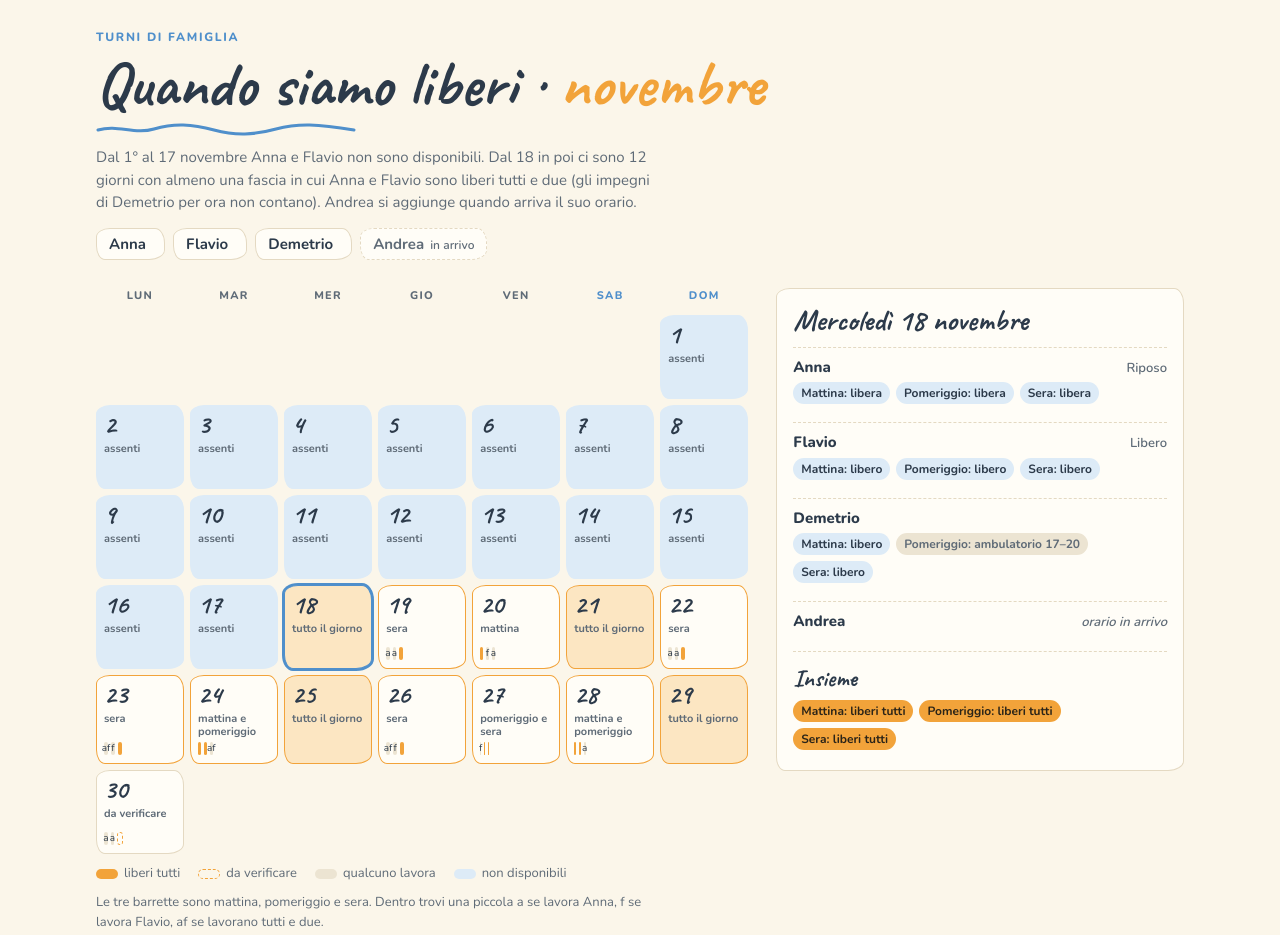
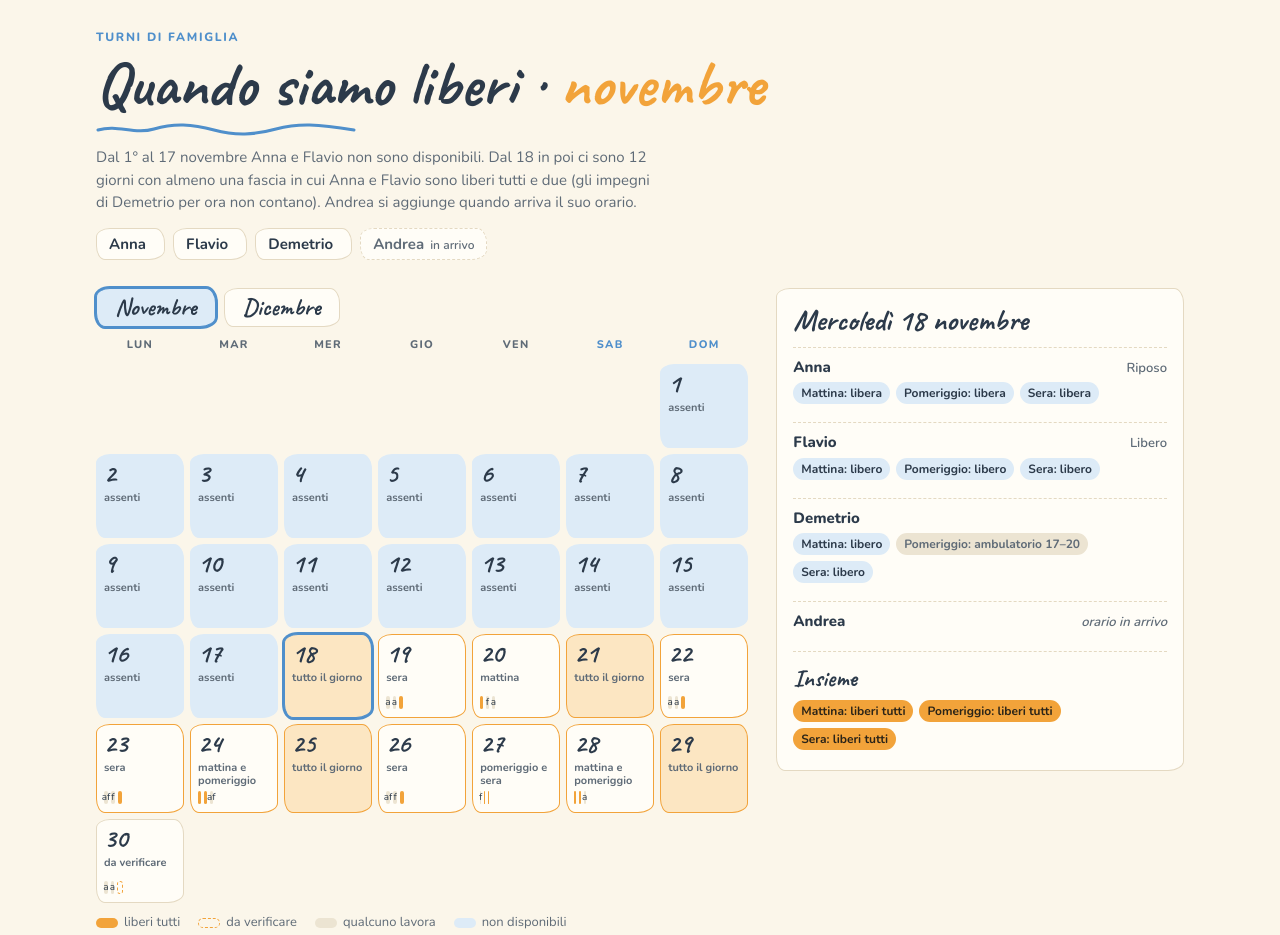
Before and after one commit to claudiaraichini-dev/orari, a plain HTML site: page index.html in a window 1280 px wide. Shown: the top 935 px of the page. Drawn offline with nearby package versions, Linux system fonts and the light colour scheme.

Commit message:
Aggiunto dicembre con gli impegni di Demetrio; novembre sparisce dal 1° dicembre
Co-Authored-By: Claude Sonnet 5.5 <noreply@anthropic.com>
Claude-Session: https://claude.ai/code/session_01GbWbT8ZWYWC7ijXsQaNqfC

```diff
--- a/index.html
+++ b/index.html
@@ -141,6 +141,16 @@ h2{font-family:var(--f-hand);font-weight:700;font-size:32px;line-height:1.05;mar
 .mini .dd{display:inline-block;margin:2px 4px 2px 0;padding:1px 8px;border-radius:999px;background:var(--sky-soft);font-size:12px;font-weight:700;white-space:nowrap}
 .mini .t{font-weight:700;color:var(--ink-soft);white-space:nowrap}
 @media (prefers-reduced-motion: reduce){.cell{transition:none}.cell:hover{transform:none}}
+.months{display:flex;gap:8px;flex-wrap:wrap}
+.mbtn{appearance:none;font-family:var(--f-hand);font-weight:700;font-size:24px;line-height:1;color:var(--ink);background:var(--card);border:1.5px solid var(--line);border-radius:var(--sketch);padding:6px 18px 7px;cursor:pointer}
+.mbtn:hover{border-color:var(--sky)}
+.mbtn:focus-visible{outline:3px solid var(--sky);outline-offset:2px}
+.mbtn[aria-pressed="true"]{background:var(--sky-soft);border-color:var(--sky);box-shadow:0 0 0 2px var(--sky)}
+.slot.nd{background:transparent;border:1.5px dashed var(--line)}
+.legend i.nd{background:transparent;border:1.5px dashed var(--line)}
+.chip.nd{background:transparent;border:1.5px dashed var(--line)}
+.mini td.n{color:var(--ink-soft);font-style:italic;font-weight:600}
+.dnote{display:block;margin-top:2px;font-size:13px;color:var(--ink-soft)}
 </style>
 
 </head>
@@ -148,20 +158,22 @@ h2{font-family:var(--f-hand);font-weight:700;font-size:32px;line-height:1.05;mar
 <div class="wrap">
   <header>
     <span class="eyebrow">Turni di famiglia</span>
-    <h1>Quando siamo liberi · <span class="month">novembre</span></h1>
+    <h1>Quando siamo liberi · <span class="month" id="mname">novembre</span></h1>
     <svg class="squiggle" viewBox="0 0 260 14" fill="none" aria-hidden="true"><path d="M2 8 C 22 2, 38 13, 58 7 S 96 2, 118 8 S 158 13, 180 7 S 222 2, 258 8" stroke="currentColor" stroke-width="3" stroke-linecap="round"/></svg>
     <p class="lede" id="lede"></p>
     <div class="people" id="people"></div>
   </header>
 
   <div class="main">
-    <section class="cal" aria-label="Calendario di novembre 2026">
+    <section class="cal" id="calsec" aria-label="Calendario di novembre 2026">
+      <div class="months" id="months" hidden></div>
       <div class="dow" aria-hidden="true"><span>Lun</span><span>Mar</span><span>Mer</span><span>Gio</span><span>Ven</span><span class="we">Sab</span><span class="we">Dom</span></div>
       <div class="grid" id="grid"></div>
       <div class="legend">
         <span><i class="si"></i>liberi tutti</span>
         <span><i class="forse"></i>da verificare</span>
         <span><i></i>qualcuno lavora</span>
+        <span id="legnd" hidden><i class="nd"></i>orari in arrivo</span>
         <span><i class="away"></i>non disponibili</span>
       </div>
       <p class="howto">Le tre barrette sono mattina, pomeriggio e sera. Dentro trovi una piccola a se lavora Anna, f se lavora Flavio, af se lavorano tutti e due.</p>
@@ -178,10 +190,11 @@ h2{font-family:var(--f-hand);font-weight:700;font-size:32px;line-height:1.05;mar
       <li><b>Fasce:</b> mattina 8–14, pomeriggio 14–20, sera dopo le 20.</li>
       <li><b>Notte e smonto:</b> la notte va dalle 20 alle 8, quindi chi la fa è libero di giorno ma non la sera; il giorno dopo (smonto) è libero dalle 8.</li>
       <li><b>Anna:</b> M mattina 8–14, P pomeriggio 14–20, MP mattina e pomeriggio 8–20, Nido stesso orario della mattina, PS permesso studio (congresso o corso, di solito 9–17), N notte 20–8. Le caselle vuote sono riposo.</li>
-      <li><b>Flavio:</b> per lo smonto vale la stessa regola di Anna. A novembre (dal 9 al 29) non ha prenotte (20–24) né reperibilità. Lunedì 30 non c'è nello screenshot.</li>
+      <li><b>Flavio:</b> per lo smonto vale la stessa regola di Anna. <span data-month="10">A novembre (dal 9 al 29) non ha prenotte (20–24) né reperibilità. Lunedì 30 non c'è nello screenshot.</span></li>
       <li><b>Demetrio:</b> è impegnato il pomeriggio il lunedì, il mercoledì e il venerdì, e la mattina il martedì e il giovedì. In più ha i turni AFT e CDC del prospetto qui sotto. Per ora questi impegni nel calendario non contano: li vedi toccando il giorno.
-        <table class="mini" aria-label="Impegni di Demetrio in tarda mattinata a novembre"><thead><tr><th scope="col">Turno</th><th scope="col">Giorni di novembre</th><th scope="col">Orario</th></tr></thead><tbody><tr><th scope="row">AFT</th><td><span class="dd">ven 6</span><span class="dd">ven 13</span><span class="dd">ven 20</span><span class="dd">ven 27</span></td><td class="t">11–14</td></tr><tr><th scope="row">CDC</th><td><span class="dd">mer 11</span><span class="dd">mer 25</span></td><td class="t">11–14</td></tr></tbody></table>
+        <table class="mini" data-month="10" aria-label="Impegni di Demetrio in tarda mattinata a novembre"><thead><tr><th scope="col">Turno</th><th scope="col">Giorni di novembre</th><th scope="col">Orario</th></tr></thead><tbody><tr><th scope="row">AFT</th><td><span class="dd">ven 6</span><span class="dd">ven 13</span><span class="dd">ven 20</span><span class="dd">ven 27</span></td><td class="t">11–14</td></tr><tr><th scope="row">CDC</th><td><span class="dd">mer 11</span><span class="dd">mer 25</span></td><td class="t">11–14</td></tr></tbody></table><table class="mini" data-month="11" hidden aria-label="Impegni di Demetrio in tarda mattinata a dicembre"><thead><tr><th scope="col">Turno</th><th scope="col">Giorni di dicembre</th><th scope="col">Orario</th></tr></thead><tbody><tr><th scope="row">AFT</th><td><span class="dd">mer 2</span><span class="dd">ven 18</span><span class="dd">mer 23</span><span class="dd">mer 30</span></td><td class="t">11–14</td></tr><tr><th scope="row">CDC</th><td class="n">in arrivo</td><td class="t">—</td></tr></tbody></table><span class="dnote" data-month="11" hidden>Martedì 8 e venerdì 25 dicembre sono festivi: niente ambulatorio.</span>
       </li>
+      <li data-month="11" hidden><b>Anna e Flavio:</b> gli orari di dicembre non sono ancora arrivati; il calendario si completa appena ci sono.</li>
       <li><b>Andrea:</b> il suo orario arriva più avanti; per ora il calendario non lo considera.</li>
     </ul>
   </section>
@@ -189,12 +202,13 @@ h2{font-family:var(--f-hand);font-weight:700;font-size:32px;line-height:1.05;mar
 
 <script>
 (function(){
-  var F='free', B='busy', U='unknown', A='away', T='aft';
+  var F='free', B='busy', U='unknown', A='away', T='aft', ND='nd';
   var KEYS=['m','p','s'];
   var SLOT_NAME={m:'mattina',p:'pomeriggio',s:'sera'};
   var DOW_LONG=['domenica','lunedì','martedì','mercoledì','giovedì','venerdì','sabato'];
   var DOW_SHORT=['Dom','Lun','Mar','Mer','Gio','Ven','Sab'];
-  var YEAR=2026, MONTH=10, NDAYS=30, HONEY_END=17;
+  var YEAR=2026, MONTH=10, NDAYS=30, HONEY_END=17, MNAME='novembre', now=new Date();
+  var MONTHS=[{y:2026,m:10,n:30,name:'novembre',hide:new Date(2026,11,1)},{y:2026,m:11,n:31,name:'dicembre',hide:null}];
 
   function S(m,p,s){return {m:m,p:p,s:s};}
   function dow(d){return new Date(YEAR,MONTH,d).getDay();}
@@ -232,6 +246,7 @@ h2{font-family:var(--f-hand);font-weight:700;font-size:32px;line-height:1.05;mar
 
   function fromMap(map,awayLabel){
     return function(d){
+      if(MONTH===11) return {label:'Orario non ancora ricevuto',slots:S(ND,ND,ND)};
       if(d<=HONEY_END) return {label:awayLabel,slots:S(A,A,A)};
       var e=map[d]; return {label:e[0],slots:e[1]};
     };
@@ -240,6 +255,12 @@ h2{font-family:var(--f-hand);font-weight:700;font-size:32px;line-height:1.05;mar
     var w=dow(d);
     var AM='ambulatorio 10–13', PM='ambulatorio 17–20';
     if(w===0||w===6) return {label:'Fine settimana, libero',slots:S(F,F,F)};
+    if(MONTH===11){
+      if(d===8||d===25) return {label:'Festivo, libero',slots:S(F,F,F)};
+      var aft=(d===2||d===18||d===23||d===30);
+      if(w===1||w===3||w===5) return {label:'',slots:S(aft?T:F,T,F),txt:aft?{m:'AFT 11–14',p:PM}:{p:PM}};
+      return {label:'',slots:S(T,F,F),txt:{m:AM}};
+    }
     if(d===11||d===25) return {label:'',slots:S(T,T,F),txt:{m:'CDC 11–14',p:PM}};
     if(w===1||w===3) return {label:'',slots:S(F,T,F),txt:{p:PM}};
     if(w===2||w===4) return {label:'',slots:S(T,F,F),txt:{m:AM}};
@@ -258,7 +279,8 @@ h2{font-family:var(--f-hand);font-weight:700;font-size:32px;line-height:1.05;mar
     var res={}, why={};
     KEYS.forEach(function(k){
       var st=ACTIVE.map(function(p){return p.day(d).slots[k];});
-      if(st.indexOf(A)>=0) res[k]='away';
+      if(st.indexOf(ND)>=0) res[k]='nd';
+      else if(st.indexOf(A)>=0) res[k]='away';
       else if(st.indexOf(B)>=0) res[k]='no';
       else if(st.indexOf(U)>=0){
         res[k]='forse';
@@ -267,7 +289,7 @@ h2{font-family:var(--f-hand);font-weight:700;font-size:32px;line-height:1.05;mar
     });
     var si=KEYS.filter(function(k){return res[k]==='si';});
     var fo=KEYS.filter(function(k){return res[k]==='forse';});
-    var kind = res.m==='away' ? 'away' : si.length===3 ? 'tutto' : si.length ? 'parte' : fo.length ? 'forse' : 'no';
+    var kind = res.m==='nd' ? 'nd' : res.m==='away' ? 'away' : si.length===3 ? 'tutto' : si.length ? 'parte' : fo.length ? 'forse' : 'no';
     return {slots:res,si:si,forse:fo,why:why,kind:kind};
   }
 
@@ -279,6 +301,7 @@ h2{font-family:var(--f-hand);font-weight:700;font-size:32px;line-height:1.05;mar
   function cap(s){return s.charAt(0).toUpperCase()+s.slice(1);}
   function el(tag,cls,html){var e=document.createElement(tag); if(cls) e.className=cls; if(html!=null) e.innerHTML=html; return e;}
 
+  function render(){
   var DATA={}; for(var d=1; d<=NDAYS; d++) DATA[d]=combine(d);
 
   // testata
@@ -286,14 +309,17 @@ h2{font-family:var(--f-hand);font-weight:700;font-size:32px;line-height:1.05;mar
   document.getElementById('lede').textContent =
     'Dal 1° al '+HONEY_END+' novembre Anna e Flavio non sono disponibili. Dal 18 in poi ci sono '+occDays.length+
     ' giorni con almeno una fascia in cui Anna e Flavio sono liberi tutti e due (gli impegni di Demetrio per ora non contano). Andrea si aggiunge quando arriva il suo orario.';
-  var pp=document.getElementById('people');
+  if(MONTH===11) document.getElementById('lede').textContent='Gli orari di dicembre di Anna e Flavio non sono ancora arrivati. Per ora trovi gli impegni di Demetrio: tocca un giorno per vederli. Il calendario si completa appena ci sono i turni.';
+  document.getElementById('mname').textContent=MNAME;
+  document.getElementById('calsec').setAttribute('aria-label','Calendario di '+MNAME+' '+YEAR);
+  var pp=document.getElementById('people'); pp.innerHTML='';
   PEOPLE.forEach(function(p){
     var w=el('span','who'+(p.pending?' pending':''), p.name+' <small>'+(p.pending?'in arrivo':'')+'</small>');
     pp.appendChild(w);
   });
 
   // griglia
-  var grid=document.getElementById('grid');
+  var grid=document.getElementById('grid'); grid.innerHTML='';
   var lead=(dow(1)+6)%7;
   for(var i=0;i<lead;i++){ var b=el('div','cell blank'); b.setAttribute('aria-hidden','true'); grid.appendChild(b); }
   var HEART='<svg class="heart" viewBox="0 0 24 24" aria-hidden="true"><path fill="currentColor" d="M12 21s-7.5-4.6-9.6-9.2C.9 8.4 3 4.5 6.7 4.5c2.1 0 3.6 1.2 4.3 2.5h2c.7-1.3 2.2-2.5 4.3-2.5 3.7 0 5.8 3.9 4.3 7.3C19.5 16.4 12 21 12 21z"/></svg>';
@@ -303,14 +329,14 @@ h2{font-family:var(--f-hand);font-weight:700;font-size:32px;line-height:1.05;mar
     var btn=el('button','cell '+c.kind);
     btn.type='button'; btn.dataset.day=d; btn.setAttribute('aria-pressed','false');
     var tag = c.kind==='away' ? 'assenti' : c.kind==='tutto' ? 'tutto il giorno' : c.si.length ? joinSlots(c.si) : c.forse.length ? 'da verificare' : '';
-    var lbl = DOW_LONG[dow(d)]+' '+d+' novembre: '+(c.kind==='away'?'non disponibili':c.si.length?'liberi tutti la '+joinSlots(c.si):c.forse.length?'da verificare':'nessuna fascia libera per tutti');
+    var lbl = DOW_LONG[dow(d)]+' '+d+' '+MNAME+': '+(c.kind==='away'?'non disponibili':c.si.length?'liberi tutti la '+joinSlots(c.si):c.forse.length?'da verificare':(c.kind==='nd'?'orario non ancora ricevuto':'nessuna fascia libera per tutti'));
     btn.setAttribute('aria-label',lbl);
     var inner='<span class="num">'+d+'</span>'+(tag?'<span class="tag">'+tag+'</span>':'');
     if(c.kind==='away') inner+='';
     else inner+='<span class="slots">'+KEYS.map(function(k){
       var s=c.slots[k];
       var txt=(PEOPLE[0].day(d).slots[k]===B?'a':'')+(PEOPLE[1].day(d).slots[k]===B?'f':'');
-      return '<span class="slot '+(s==='si'?'si':s==='forse'?'forse':'')+'">'+txt+'</span>';
+      return '<span class="slot '+(s==='si'?'si':s==='forse'?'forse':s==='nd'?'nd':'')+'">'+txt+'</span>';
     }).join('')+'</span>';
     btn.innerHTML=inner;
     btn.addEventListener('click',function(){select(+this.dataset.day);});
@@ -337,27 +363,47 @@ h2{font-family:var(--f-hand);font-weight:700;font-size:32px;line-height:1.05;mar
 
   // dettaglio
   var detail=document.getElementById('detail');
-  var STATE_TXT={free:'libero',busy:'lavora',unknown:'da verificare',away:'non disponibile',aft:'ambulatorio'};
+  var STATE_TXT={free:'libero',busy:'lavora',unknown:'da verificare',away:'non disponibile',aft:'ambulatorio',nd:'in arrivo'};
   function select(day){
     Object.keys(cells).forEach(function(k){cells[k].setAttribute('aria-pressed', String(+k===day));});
     var c=DATA[day];
-    var h='<h2>'+cap(DOW_LONG[dow(day)])+' '+day+' novembre</h2>';
+    var h='<h2>'+cap(DOW_LONG[dow(day)])+' '+day+' '+MNAME+'</h2>';
     ACTIVE.forEach(function(p){
       var x=p.day(day);
       h+='<div class="prow"><div class="top"><span class="name">'+p.name+'<small>'+p.place+'</small></span><span class="what">'+x.label+'</span></div><div class="chips">'+
-        KEYS.map(function(k){var s=x.slots[k]; var t=(x.txt&&x.txt[k])||STATE_TXT[s]; if(s===F&&p.f) t='libera'; return '<span class="chip '+(s===F?'free':s===U?'unknown':'')+'">'+cap(SLOT_NAME[k])+': '+t+'</span>';}).join('')+'</div></div>';
+        KEYS.map(function(k){var s=x.slots[k]; var t=(x.txt&&x.txt[k])||STATE_TXT[s]; if(s===F&&p.f) t='libera'; return '<span class="chip '+(s===F?'free':s===U?'unknown':s===ND?'nd':'')+'">'+cap(SLOT_NAME[k])+': '+t+'</span>';}).join('')+'</div></div>';
     });
     PEOPLE.filter(function(p){return p.pending;}).forEach(function(p){
       h+='<div class="prow pending"><div class="top"><span class="name">'+p.name+'<small>'+p.place+'</small></span><span class="what">orario in arrivo</span></div></div>';
     });
     var tog = c.kind==='away' ? 'Anna e Flavio non sono disponibili.' : '';
     h+='<div class="prow together"><div class="top"><span class="name">Insieme</span></div>'+
-      (tog ? '<span class="what">'+tog+'</span>' :
+      (c.kind==='nd' ? '<span class="what">Gli orari di Anna e Flavio sono in arrivo.</span>' : tog ? '<span class="what">'+tog+'</span>' :
       '<div class="chips">'+KEYS.map(function(k){var s=c.slots[k]; return '<span class="chip '+(s==='si'?'si':s==='forse'?'forse':'')+'">'+cap(SLOT_NAME[k])+': '+(s==='si'?'liberi tutti':s==='forse'?'da verificare':'no')+'</span>';}).join('')+'</div>')+
       '</div>';
     detail.innerHTML=h;
   }
-  select(occDays.length ? occDays[0] : HONEY_END+1);
+  select(MONTH===11 ? (now.getMonth()===11 ? now.getDate() : 1) : (occDays.length ? occDays[0] : HONEY_END+1));
+  }
+
+  var VIS=MONTHS.filter(function(x){return !x.hide||now<x.hide;});
+  var mbox=document.getElementById('months'), tabs=[];
+  function show(i){
+    var x=VIS[i]; YEAR=x.y; MONTH=x.m; NDAYS=x.n; MNAME=x.name;
+    render();
+    tabs.forEach(function(b,j){b.setAttribute('aria-pressed',String(j===i));});
+    Array.prototype.forEach.call(document.querySelectorAll('[data-month]'),function(n){n.hidden=(+n.getAttribute('data-month')!==MONTH);});
+    document.getElementById('legnd').hidden=(MONTH!==11);
+  }
+  var start=0; VIS.forEach(function(x,j){ if(new Date(x.y,x.m,1)<=now) start=j; });
+  if(VIS.length>1){
+    mbox.hidden=false;
+    VIS.forEach(function(x,j){
+      var b=el('button','mbtn',cap(x.name)); b.type='button'; b.setAttribute('aria-pressed','false');
+      b.addEventListener('click',function(){show(j);}); mbox.appendChild(b); tabs.push(b);
+    });
+  }
+  show(start);
 })();
 </script>
 
```
